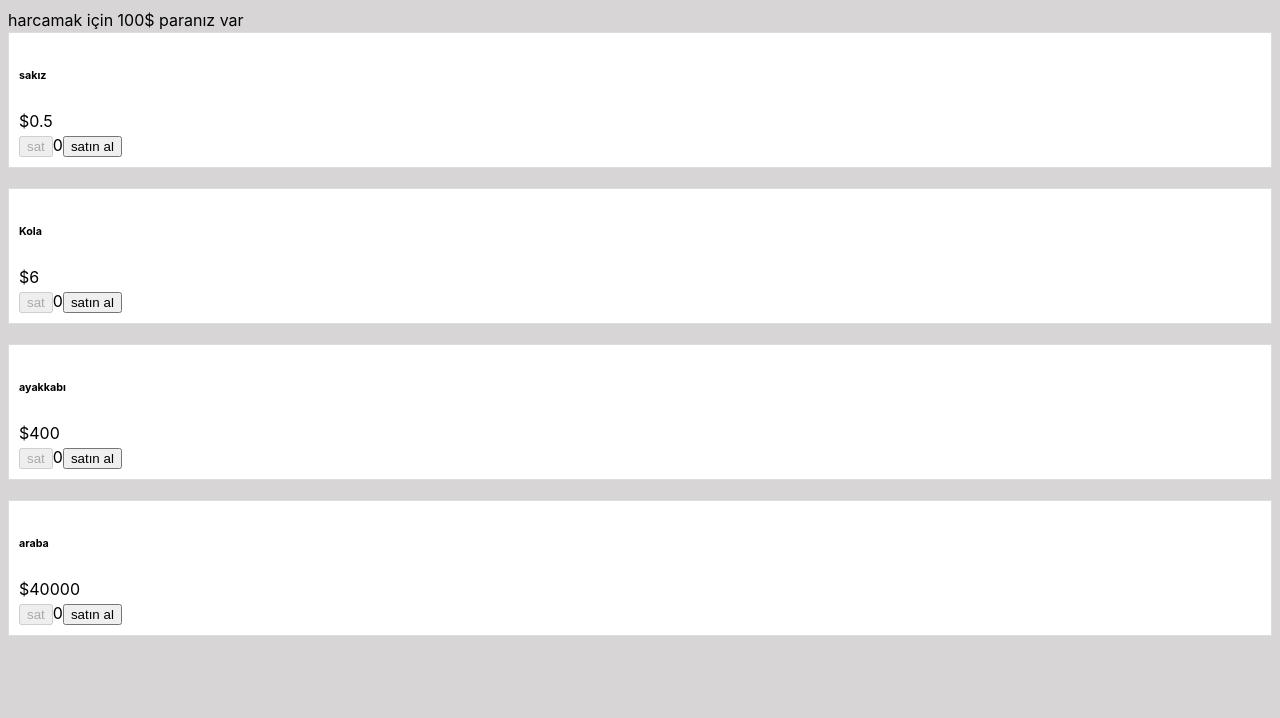
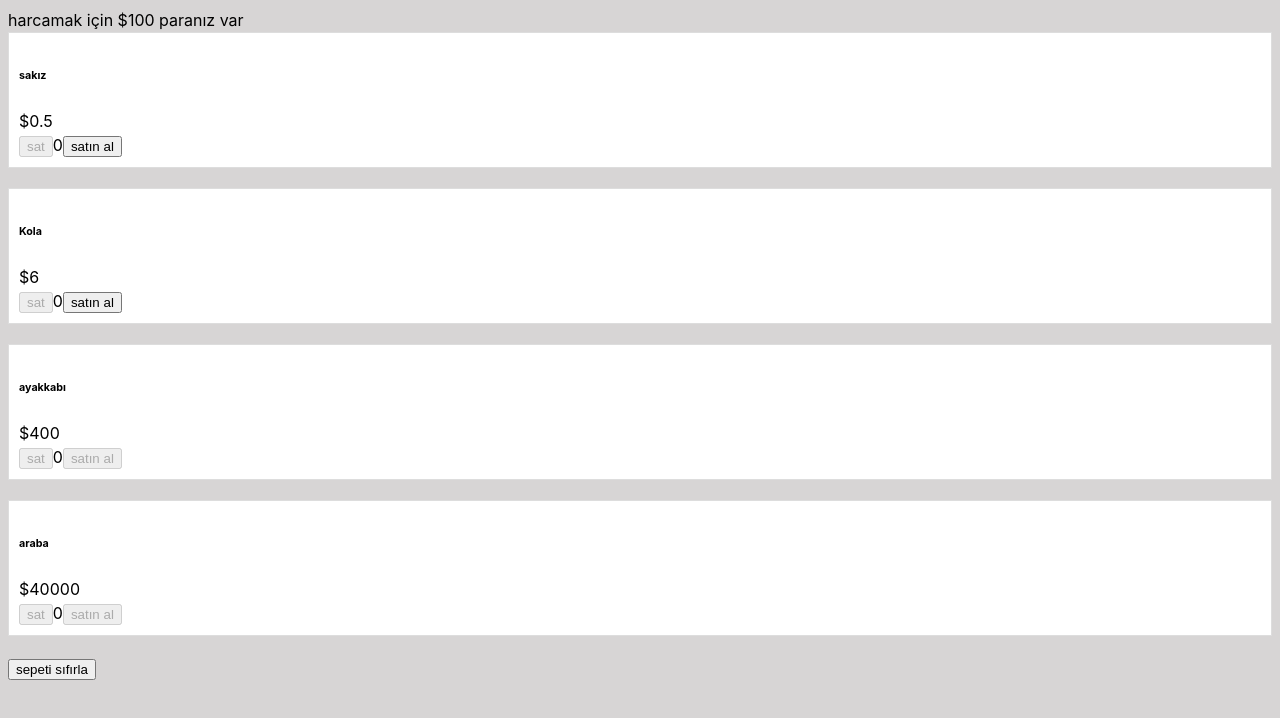
Before and after one commit to kasimugur/spend-money-app, a React (Vite) app: page / in a window 1280 px wide. Shown: the top 718 px of the page. Built offline with nearby package versions, Linux system fonts and the light colour scheme.

Commit message:
product updated add

```diff
--- a/src/App.jsx
+++ b/src/App.jsx
@@ -9,11 +9,16 @@ function App() {
   const [total, setTotal] = useState(0)
 
   const data = {
+    total,
     money,
     basket,
     setBasket,
     setMoney,
   }
+
+const resetBasket = () => {
+  setBasket([])
+}
 
   useEffect(() => {
     setTotal(
@@ -29,9 +34,10 @@ function App() {
   return (
     <>
       <SiteContext.Provider value={data}>
-        <Header money={money} />
+        <Header />
 
         {products.map((product) => <Product key={product.id} Product={product} />)}
+        <button onClick={resetBasket}>sepeti sıfırla</button>
       </SiteContext.Provider>
     </>
   )
--- a/src/components/Header.jsx
+++ b/src/components/Header.jsx
@@ -1,7 +1,22 @@
-export default function Header({money}) {
-  return(
+import { useContext } from "react"
+import { SiteContext } from "../context"
+
+export default function Header() {
+  const { total, money } = useContext(SiteContext)
+  return (
     <>
-    harcamak için {money}$ paranız var
+      <div>
+        {total > 0 && money - total !== 0 && (
+          <div>    harcamak için ${money - total} paranız kaldı</div>
+        )}
+        {total === 0 && (
+          <div>    harcamak için ${money} paranız var</div>
+        )}
+        {money - total === 0 && (
+          <div>paran bitti, bakiyeyi tekrar yükleyiniz </div>
+        )}
+      </div>
+
     </>
   )
 }
--- a/src/components/Product.jsx
+++ b/src/components/Product.jsx
@@ -3,7 +3,7 @@ import { SiteContext } from "../context"
 
 
 export default function Product({ Product }) {
-  const { basket, setBasket } = useContext(SiteContext)
+  const { basket, setBasket, money, total } = useContext(SiteContext)
 
   const basketItem = basket.find(item => item.id === Product.id)
 
@@ -42,7 +42,7 @@ return (
         <span className="amout">
           {basketItem && basketItem.amount || 0}
         </span>
-        <button onClick={addBasket}>satın al</button>
+        <button disabled={total + Product.price > money}  onClick={addBasket}>satın al</button>
       </div>
       <style >{
         `
```
